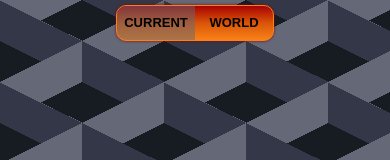
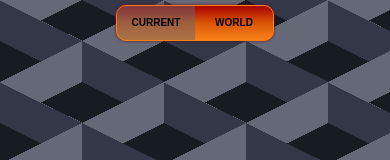
Before and after one commit to patrickgunnar/sun-time-app, a React (Create React App) app: page / in a window 390 px wide. Shown: the top 160 px of the page. Built offline with nearby package versions, Linux system fonts and the light colour scheme.

Commit message:
feat: added responsivity

```diff
--- a/src/components/top-bar.tsx
+++ b/src/components/top-bar.tsx
@@ -17,8 +17,12 @@ const TopBarContent = styled.div`
     margin: 5px;
 
     height: 4%;
-    width: 40%;
+    width: 60%;
     overflow: hidden;
+
+    @media only screen and (min-width: ${screenSizes.mobile}) {
+        width: 40%;
+    }
 
     @media only screen and (min-width: ${screenSizes.laptop}) {
         width: 15%;
@@ -32,7 +36,7 @@ const Button = styled.button<{isActive?: boolean}>`
     cursor: ${props => props.isActive ? 'default' : 'pointer'};
     color: var(--color-3);
     font-weight: 600;
-    font-size: small;
+    font-size: x-small;
     text-transform: uppercase;
 
     height: 100%;
@@ -40,6 +44,22 @@ const Button = styled.button<{isActive?: boolean}>`
 
     &:hover {
         ${props => props.isActive ? '' : 'background: var(--color-012);'}
+    }
+
+    @media only screen and (min-width: ${screenSizes.tablet}) {
+        font-size: medium;
+    }
+
+    @media only screen and (min-width: ${screenSizes.xtablet}) {
+        font-size: large;
+    }
+
+    @media only screen and (min-width: ${screenSizes.laptop}) {
+        font-size: small;
+    }
+
+    @media only screen and (min-width: ${screenSizes.desktop}) {
+        font-size: x-large;
     }
 `
 
```
